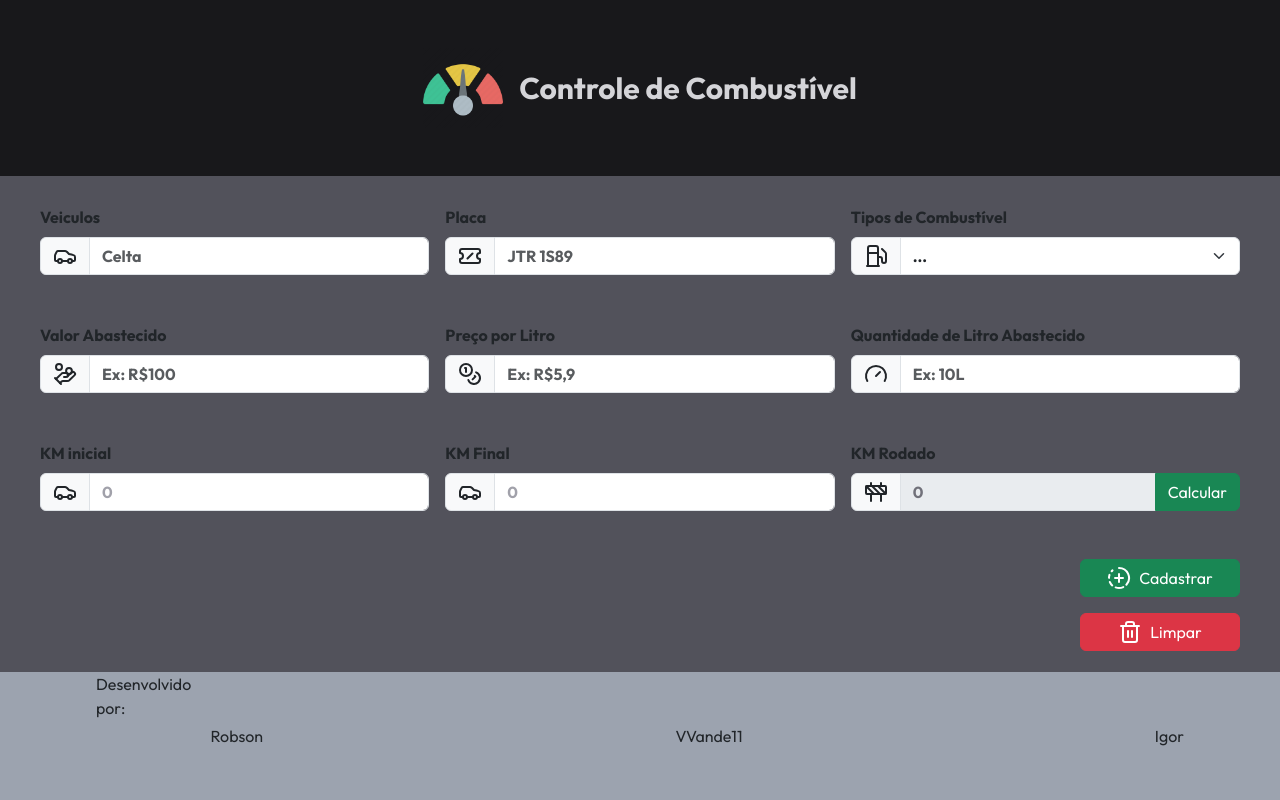
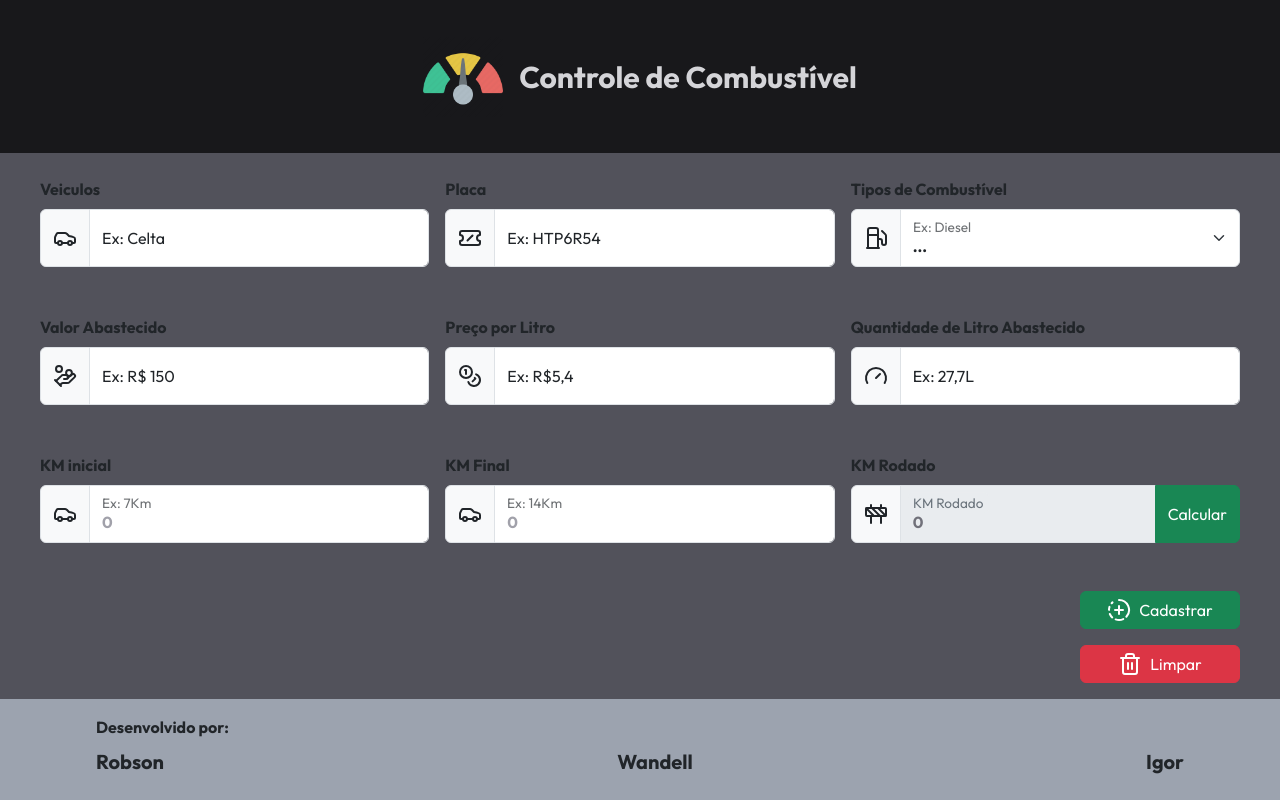
Before and after one commit to Andre-Oliveiraa/Controle_de_Combustivel, a React (Vite) app: page / in a window 1280 px wide. Built offline with nearby package versions, Linux system fonts and the light colour scheme.

Commit message:
Criação pag

```diff
--- a/src/App.tsx
+++ b/src/App.tsx
@@ -4,9 +4,26 @@ import 'bootstrap/dist/css/bootstrap.min.css';
 import { HeaderIcon, HeaderRoot, HeaderTitle } from './components/header';
 import Form from 'react-bootstrap/Form';
 import InputGroup from 'react-bootstrap/InputGroup';
+import FloatingLabel from 'react-bootstrap/FloatingLabel';
 import { Car, CircleFadingPlus, Trash2, Fuel, HandCoins, Coins, Gauge, Construction, TicketSlash } from 'lucide-react'
 import { useState } from 'react';
 import Button from 'react-bootstrap/Button';
+
+interface Object_car {
+  nome: string,
+  placa: string,
+  km_rodado: string
+}
+
+interface Info_Fuel {
+  car: Object_car
+  Type: string,
+  valueFuel: string,
+  valueAbasta: string,
+  qntFuel: string,
+  km_rodado_car: number
+}
+
 export default function App() {
 
   const [nameCar, SetNameCar] = useState('')
@@ -20,13 +37,33 @@ export default function App() {
   const [valueKmTotal, SetKmTotal] = useState(0)
 
   function OnClickInfo() {
-    console.log(nameCar)
-    console.log(valuePlaca)
-    console.log(nameFuel)
-    console.log(valueFuel)
-    console.log(money)
-    console.log(qntFuel)
-    console.log(valueKmTotal)
+
+    const objectCar: Object_car = {
+      nome: nameCar,
+      placa: valuePlaca,
+      km_rodado: valueKmFinali
+    }
+
+    const infoAll: Info_Fuel = {
+      Type: nameFuel,
+      valueFuel: money,
+      valueAbasta: valueFuel,
+      qntFuel: qntFuel,
+      km_rodado_car: valueKmTotal,
+      car: objectCar
+    }
+
+    console.log(infoAll)
+
+    SetNameCar('')
+    SetNameFuel('')
+    SetKmInit('')
+    SetValueFuel('')
+    SetMoney('')
+    SetQntFuel('')
+    SetValuePlaca('')
+    SetKmFinali('')
+    SetKmTotal(0)
   }
 
   function CalKM() {
@@ -61,6 +98,9 @@ export default function App() {
             <Form.Label className='font-bold'>Veiculos</Form.Label>
             <InputGroup className="mb-5">
               <InputGroup.Text><Car /></InputGroup.Text>
+              <FloatingLabel
+                label='Ex: Celta'
+              >
                 <Form.Control
                   className='font-bold text-zinc-400 focus:text-zinc-400'
                   type="text"
@@ -69,12 +109,16 @@ export default function App() {
                   onChange={(e) => { SetNameCar(e.target.value) }}
                   value={nameCar}
                 />
+              </FloatingLabel>
             </InputGroup>
           </div>
           <div>
             <Form.Label className='font-bold'>Placa</Form.Label>
             <InputGroup className="mb-5">
               <InputGroup.Text><TicketSlash /></InputGroup.Text>
+              <FloatingLabel
+                label='Ex: HTP6R54'
+              >
                 <Form.Control
                   className='font-bold text-zinc-400 focus:text-zinc-400'
                   type="text"
@@ -83,12 +127,16 @@ export default function App() {
                   onChange={(e) => { SetValuePlaca(e.target.value) }}
                   value={valuePlaca}
                 />
+              </FloatingLabel>
             </InputGroup>
           </div>
           <div>
             <Form.Label className='font-bold'>Tipos de Combustível</Form.Label>
             <InputGroup className="mb-5">
               <InputGroup.Text><Fuel /></InputGroup.Text>
+              <FloatingLabel
+                label='Ex: Diesel'
+              >
                 <Form.Select aria-label="Default select example" onChange={(e) => { SetNameFuel(e?.target?.value) }} className='font-bold'>
                   <option selected>...</option>
                   {fuel?.map(
@@ -99,14 +147,18 @@ export default function App() {
                     }
                   )}
                 </Form.Select>
+              </FloatingLabel>
             </InputGroup>
           </div>
         </div>
         <div className='grid grid-cols-3 gap-3 w-full'>
           <div>
-            <Form.Label className="font-bold">Valor Abastecido</Form.Label>
+            <Form.Label className='font-bold'>Valor Abastecido</Form.Label>
             <InputGroup className="mb-5">
               <InputGroup.Text><HandCoins /></InputGroup.Text>
+              <FloatingLabel
+                label='Ex: R$ 150'
+              >
                 <Form.Control
                   className='font-bold text-zinc-400 focus:text-zinc-400'
                   type="number"
@@ -115,12 +167,16 @@ export default function App() {
                   onChange={(e) => { SetValueFuel(e.target.value) }}
                   value={valueFuel}
                 />
+              </FloatingLabel>
             </InputGroup>
           </div>
           <div>
-            <Form.Label className="font-bold">Preço por Litro</Form.Label>
+            <Form.Label className='font-bold'>Preço por Litro</Form.Label>
             <InputGroup className="mb-5">
               <InputGroup.Text><Coins /></InputGroup.Text>
+              <FloatingLabel
+                label='Ex: R$5,4'
+              >
                 <Form.Control
                   className='font-bold text-zinc-400 focus:text-zinc-400'
                   type="number"
@@ -129,12 +185,16 @@ export default function App() {
                   onChange={(e) => { SetMoney(e.target.value) }}
                   value={money}
                 />
+              </FloatingLabel>
             </InputGroup>
           </div>
           <div>
-            <Form.Label className="font-bold">Quantidade de Litro Abastecido</Form.Label>
+            <Form.Label className='font-bold'>Quantidade de Litro Abastecido</Form.Label>
             <InputGroup className="mb-5">
               <InputGroup.Text><Gauge /></InputGroup.Text>
+              <FloatingLabel
+                label='Ex: 27,7L'
+              >
                 <Form.Control
                   className='font-bold text-zinc-400 focus:text-zinc-400'
                   type="number"
@@ -143,6 +203,7 @@ export default function App() {
                   onChange={(e) => { SetQntFuel(e.target.value) }}
                   value={qntFuel}
                 />
+              </FloatingLabel>
             </InputGroup>
           </div>
         </div>
@@ -151,34 +212,43 @@ export default function App() {
             <Form.Label className="font-bold">KM inicial</Form.Label>
             <InputGroup className="mb-5">
               <InputGroup.Text><Car /></InputGroup.Text>
+              <FloatingLabel
+                label='Ex: 7Km'
+              >
                 <Form.Control
                   className='font-bold text-zinc-400 focus:text-zinc-400'
                   type="number"
-                placeholder='Ex: 7Km'
                   aria-describedby="km inicil"
                   onChange={(e) => { SetKmInit(e?.target?.value) }}
                   value={valueKmInit}
                 />
+              </FloatingLabel>
             </InputGroup>
           </div>
           <div>
             <Form.Label className="font-bold">KM Final</Form.Label>
             <InputGroup className="mb-5">
               <InputGroup.Text><Car /></InputGroup.Text>
+              <FloatingLabel
+                label='Ex: 14Km'
+              >
                 <Form.Control
                   className='font-bold text-zinc-400 focus:text-zinc-400'
                   type="number"
-                placeholder='Ex: 14Km'
                   aria-describedby="km final"
                   onChange={(e) => { SetKmFinali(e?.target?.value) }}
                   value={valueKmFinali}
                 />
+              </FloatingLabel>
             </InputGroup>
           </div>
           <div>
             <Form.Label className="font-bold">KM Rodado</Form.Label>
             <InputGroup className="mb-5">
               <InputGroup.Text><Construction /></InputGroup.Text>
+              <FloatingLabel
+                label='KM Rodado'
+              >
                 <Form.Control
                   className='font-bold text-zinc-500 focus:text-zinc-500'
                   type="number"
@@ -187,6 +257,7 @@ export default function App() {
                   placeholder='0'
                   value={valueKmTotal}
                 />
+              </FloatingLabel>
               <Button variant='success' onClick={CalKM}>Calcular</Button>
             </InputGroup>
           </div>
@@ -198,13 +269,14 @@ export default function App() {
       </div>
 
       {/* Footer */}
-      <footer className='h-32 bg-gray-400 w-full px-24 justify-between flex'>
-        <p>Desenvolvido por:</p>
+      <footer className='h-32 bg-gray-400 w-full px-24 py-3 justify-between flex flex-col'>
+        <p className='font-bold'>Desenvolvido por:</p>
         <div className='flex justify-between items-center w-full'>
-          <a href="">Robson</a>
-          <a href="">VVande11</a>
-          <a href="">Igor</a>
+          <a href="" className='font-bold text-xl hover:outline-none hover:text-zinc-200'>Robson</a>
+          <a href="" className='font-bold text-xl hover:outline-none hover:text-zinc-200'>Wandell</a>
+          <a href="" className='font-bold text-xl hover:outline-none hover:text-zinc-200'>Igor</a>
         </div>
+        <p></p>
       </footer>
 
     </div>
```
Lines whose indentation alone changed are shown as unchanged.
